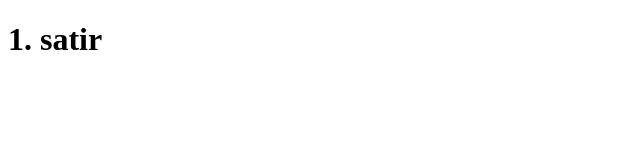
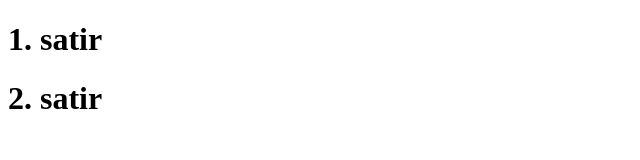
Before and after one commit to HekmatSuha/WebGitDeneme, a plain HTML site: page index.html in a window 1280 px wide. Shown: the whole page, without its empty margins (0-640 px from the left). Drawn offline with Linux system fonts and the light colour scheme.

Commit message:
Version 2

```diff
--- a/index.html
+++ b/index.html
@@ -7,5 +7,6 @@
   </head>
   <body>
     <h1>1. satir</h1>
+    <h1>2. satir</h1>
   </body>
 </html>
```
